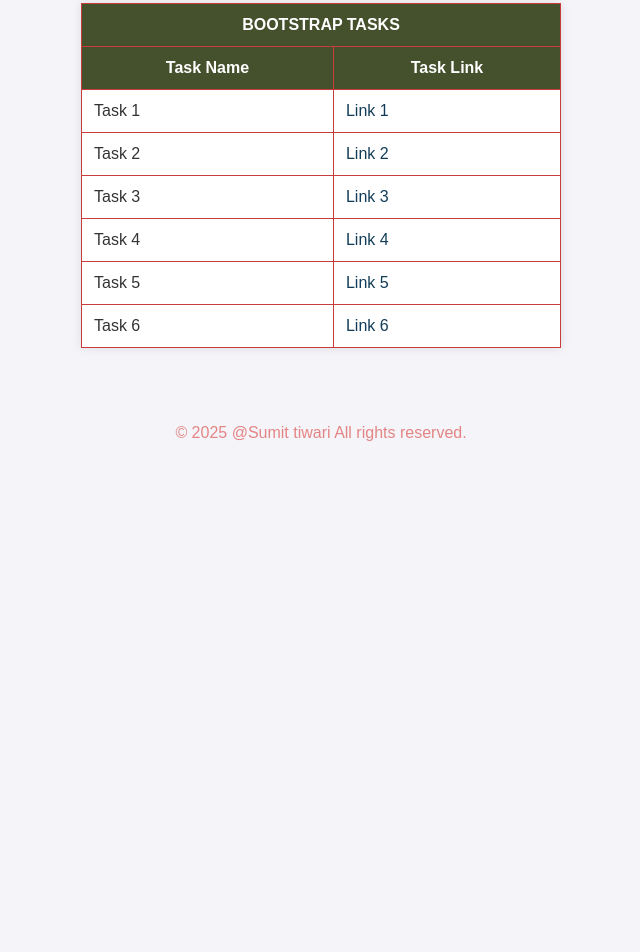
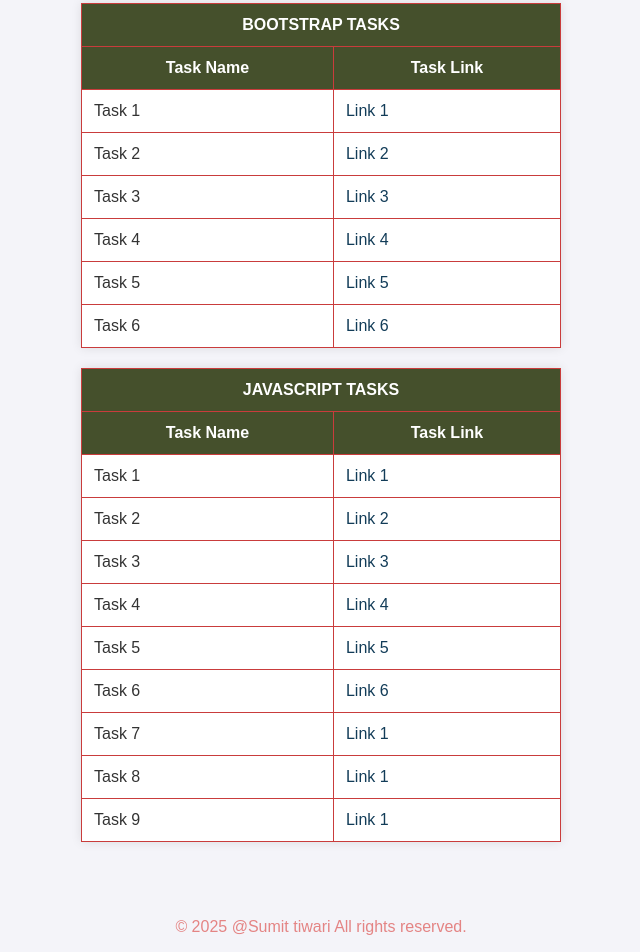
Before and after one commit to 2111sumit/vit-2025-, a plain HTML site: page index.html in a window 1280 px wide. Shown: the part 930-1882 px from the top of the page, without its empty margins (319-959 px from the left). Before the commit the page ends 1388 px from the top, so only its background shows below. Drawn offline with Linux system fonts and the light colour scheme.

Commit message:
Update index.html JAVASCRIPT

```diff
--- a/index.html
+++ b/index.html
@@ -194,6 +194,55 @@
         </tr>
       </tbody>
     </table>
+     <table>
+      <thead>
+        <tr>
+          <th colspan="2">JAVASCRIPT TASKS</th>
+        </tr>
+        <tr>
+          <th>Task Name</th>
+          <th>Task Link</th>
+        </tr>
+      </thead>
+      <tbody>
+        <tr>
+          <td>Task 1</td>
+          <td><a href="./JAVASCRITP/Task1.html" target="_blank">Link 1</a></td>
+        </tr>
+        <tr>
+          <td>Task 2</td>
+          <td><a href="./JAVASCRITP/Task2.html" target="_blank">Link 2</a></td>
+        </tr>
+        <tr>
+          <td>Task 3</td>
+          <td><a href="./JAVASCRITP/Task3.html" target="_blank">Link 3</a></td>
+        </tr>
+        <tr>
+          <td>Task 4</td>
+          <td><a href="./JAVASCRITP/Task4.html" target="_blank">Link 4</a></td>
+        </tr>
+        <tr>
+          <td>Task 5</td>
+          <td><a href="./JAVASCRITP/Task5.html" target="_blank">Link 5</a></td>
+        </tr>
+        <tr>
+          <td>Task 6</td>
+          <td><a href="./JAVASCRITP/Task6.html" target="_blank">Link 6</a></td>
+        </tr>
+        <tr>
+          <td>Task 7</td>
+          <td><a href="./JAVASCRITP/Task7.html" target="_blank">Link 1</a></td>
+        </tr>
+        <tr>
+          <td>Task 8</td>
+          <td><a href="./JAVASCRITP/Task8.html" target="_blank">Link 1</a></td>
+        </tr>
+        <tr>
+          <td>Task 9</td>
+          <td><a href="./JAVASCRITP/Task9.html" target="_blank">Link 1</a></td>
+        </tr>
+      </tbody>
+    </table>
   </main>
 
   <footer>
```
